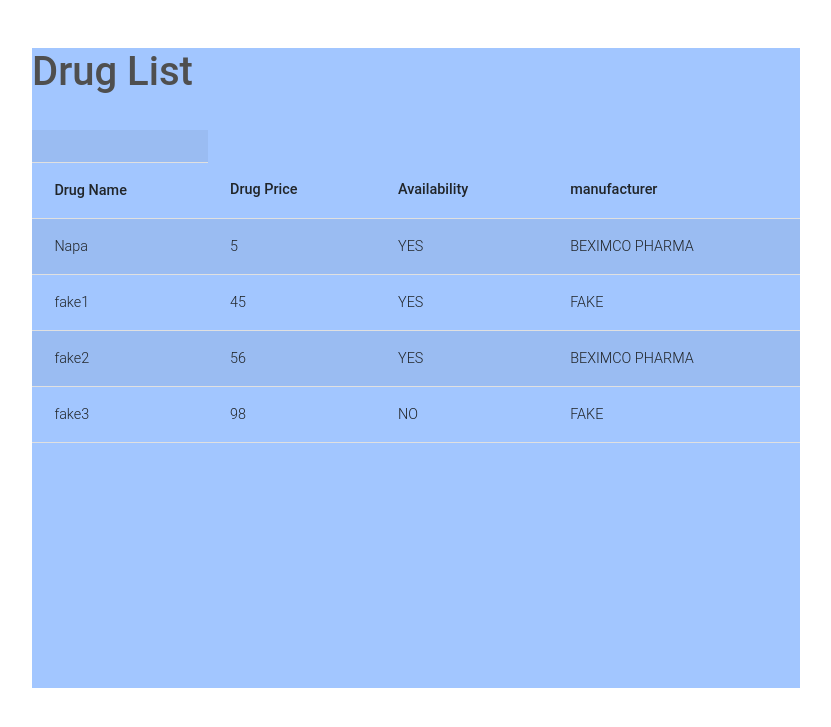
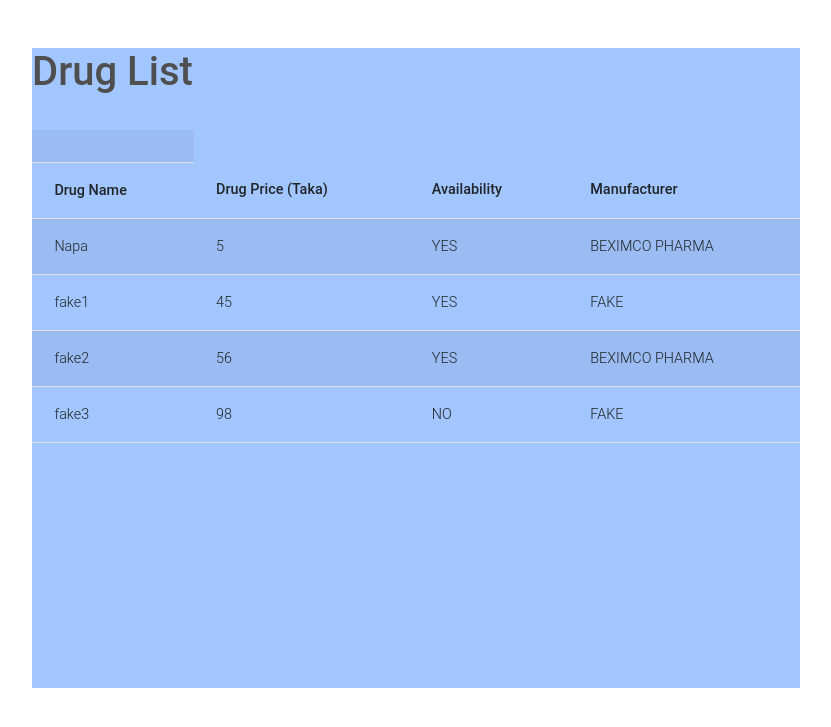
Before and after one commit to AmitPress/cancercare, a Django app: page /druglist/ in a window 1280 px wide. Shown: the top 727 px of the page, without its empty margins (224-1055 px from the left). Run offline with Django 3.2, Linux system fonts and the light colour scheme; data comes from the database, SQL or seed files in the repository; both versions use the stored data as it was after the commit.

Commit message:
druginfo_list change

```diff
--- a/cancercare/landingpage/templates/landingpage/home.html
+++ b/cancercare/landingpage/templates/landingpage/home.html
@@ -20,7 +20,7 @@
               <footer>
                 <h3>Medicine</h3>
                 <p>Medicine can not be a decider of your life</p>
-                <button class="tooltip-right" data-tooltip="click to buy medicines">Get Meds</button>
+                <a href="{% url 'druglist' %}"><button class="tooltip-right" data-tooltip="click to buy medicines">Get Meds</button></a>
               </footer>
             </article>
           </div>
--- a/cancercare/mainfeatures/templates/mainfeatures/druginfo_list.html
+++ b/cancercare/mainfeatures/templates/mainfeatures/druginfo_list.html
@@ -27,9 +27,9 @@
                 <th>
                     <tr>
                         <th scope="col">Drug Name</th>
-                        <th scope="col">Drug Price</th>
+                        <th scope="col">Drug Price (Taka)</th>
                         <th scope="col">Availability</th>
-                        <th scope="col">manufacturer</th>
+                        <th scope="col">Manufacturer</th>
                     </tr>
                 </th>
                 <tbody>
```
Also changed, not shown: cancercare/db.sqlite3.
